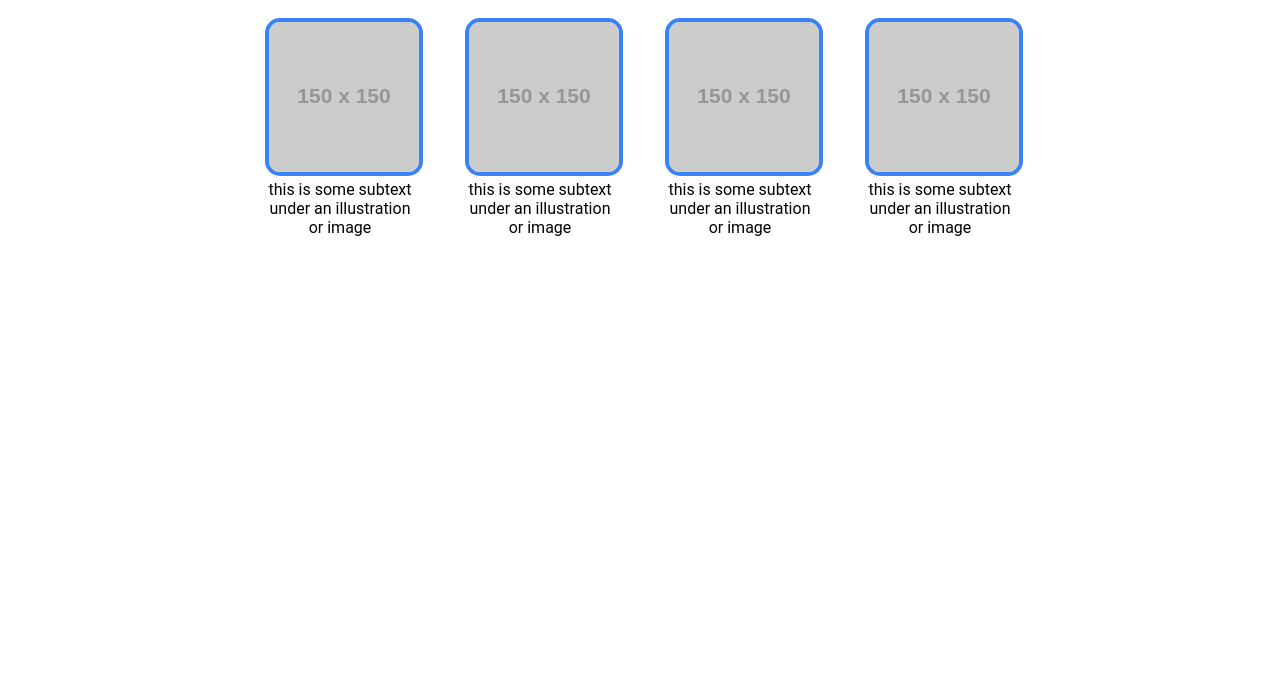
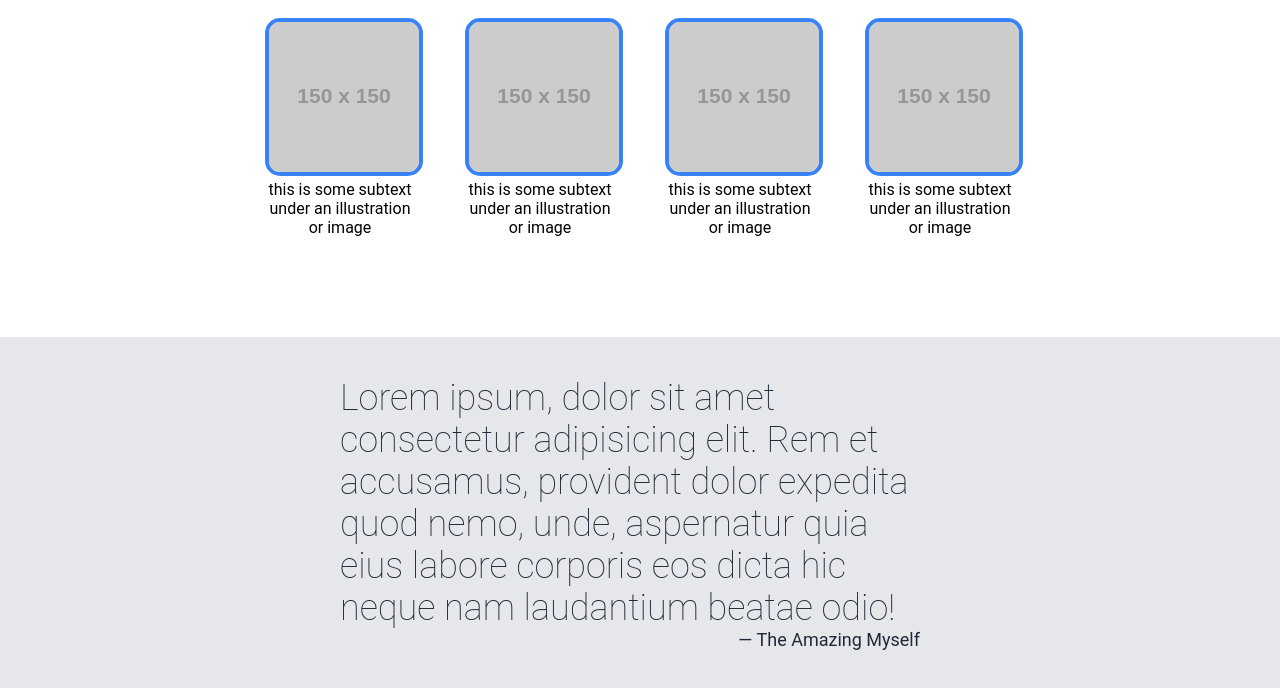
Before and after one commit to CpMatt/Odin-landing-page, a plain HTML site: page index.html in a window 1280 px wide. Shown: the part 502-1190 px from the top of the page. Before the commit the page ends 839 px from the top, so only its background shows below. Drawn offline with Linux system fonts and the light colour scheme; placeholder pictures from the web are drawn by us.

Commit message:
made the quote part in the index.html and style.css

```diff
--- a/index.html
+++ b/index.html
@@ -55,5 +55,9 @@
                 </div>
             </div>
         </div>
+
+        <div id="quote-container">
+            <blockquote id="quote">Lorem ipsum, dolor sit amet consectetur adipisicing elit. Rem et accusamus, provident dolor expedita quod nemo, unde, aspernatur quia eius labore corporis eos dicta hic neque nam laudantium beatae odio! <br> <div id="author">&mdash; The Amazing Myself</div></blockquote>
+        </div>
     </body>
 </html>
--- a/style.css
+++ b/style.css
@@ -1,5 +1,4 @@
 * {
-    /*set the global fonts & made fits the backgrounds color in the corner*/
     box-sizing: border-box;
     margin: 0;
     padding: 0;
@@ -7,12 +6,10 @@
 }
 
 #top-container {
-    /*set the background color for the top of the webpage*/
     background-color: #1F2937;
 }
 
 #logo {
-    /*set the color & the font size for the "Header Logo" text*/
     color: #F9FAF8;
     font-size: 24px;
     font-weight: bolder;
@@ -59,18 +56,7 @@
     font-size: 18px;
 }
 
-/*.sign-up {
-    background-color: #3882F6;
-    font-size: 18px;
-    color: #E5E7EB;
-    font-weight: bolder;
-    padding: 8px;
-    border-radius: 25px;
-    padding: 10px;
-} */
-
 .button-3 {
-    /* BUTTON START */
     appearance: none;
     background-color: #3882F6;
     border: 1px solid rgba(27, 31, 35, .15);
@@ -99,8 +85,6 @@
     background-color: #2c66c2;
 }
 
-/* BUTTON END */
-
 #information-container #title {
     font-size: 36px;
     font-weight: bolder;
@@ -127,3 +111,26 @@
     border: 4px solid #3882F6;
     border-radius: 15px;
 }
+
+#quote-container {
+    background-color: #E5E7EB;
+    display: flex;
+    flex-direction: column;
+    align-items: center;
+    padding: 40px;
+    padding: 40px;
+}
+
+#quote {
+    color: #1F2937;
+    font-size: 36px;
+    font-weight: lighter;
+    max-width: 600px;
+}
+
+#author {
+    font-size: 18px;
+    font-weight: bolder;
+    text-align: end;
+    margin-right: 20px;
+}
```
